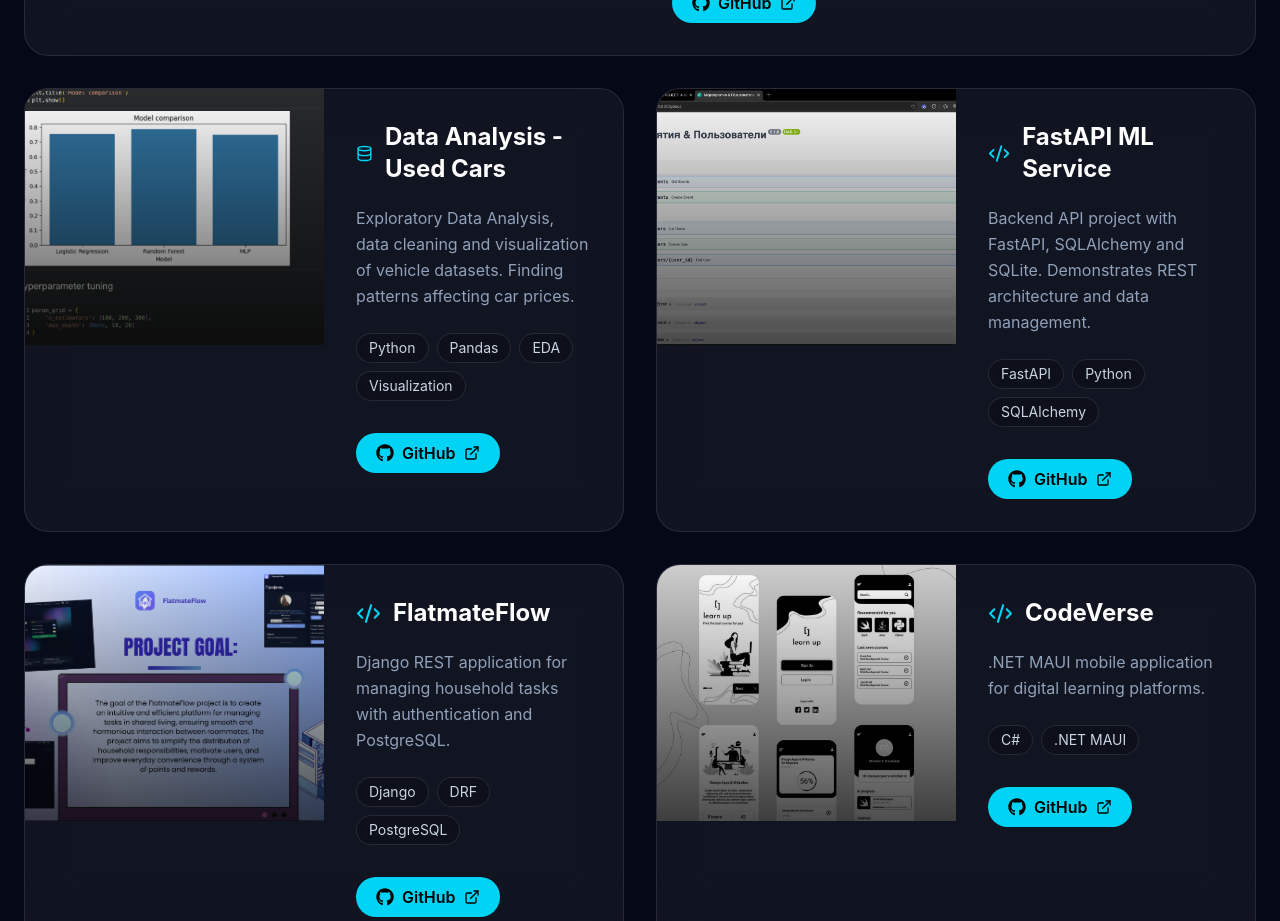
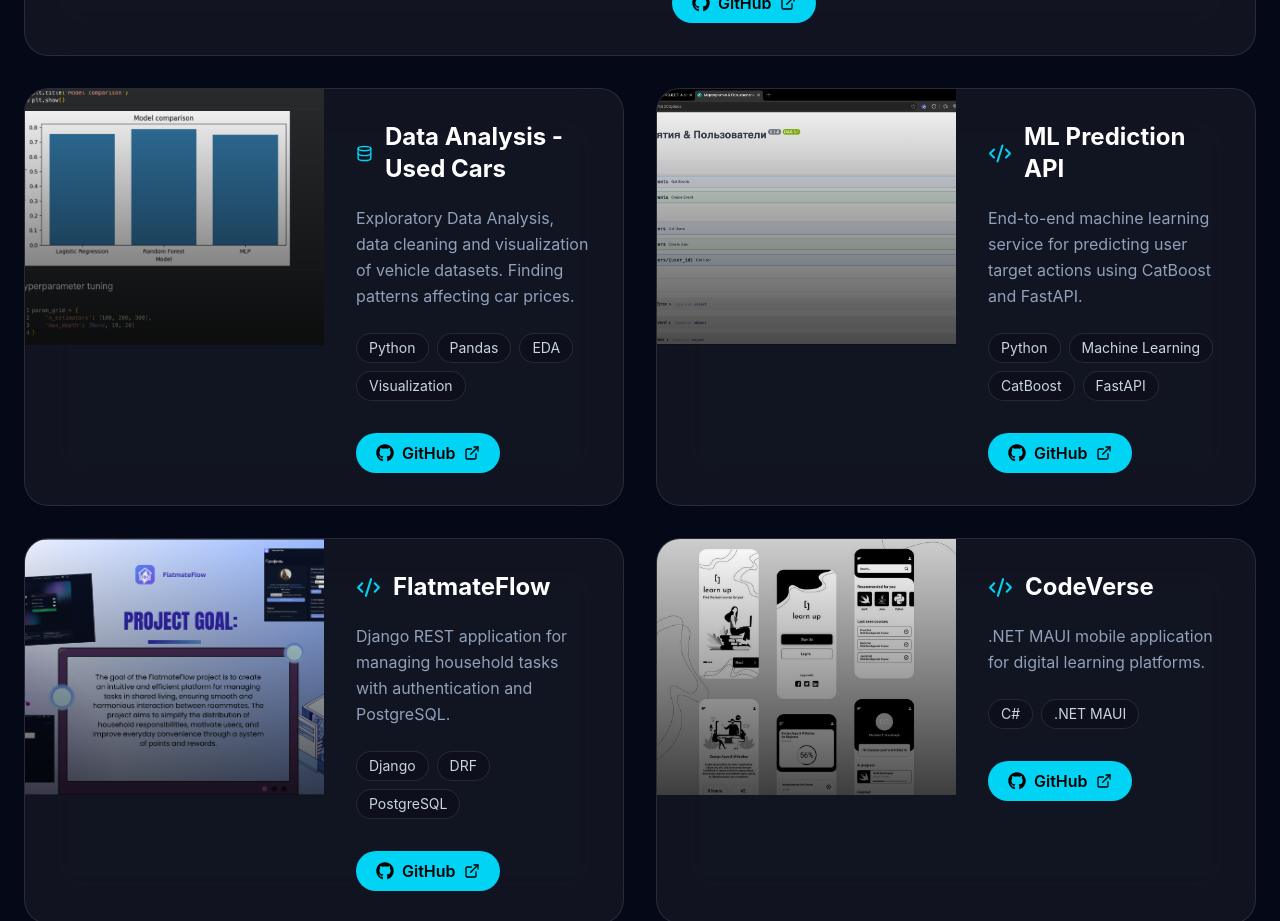
Before and after one commit to lllda06/lada-portfolio, a Next.js app: page / in a window 1280 px wide. Shown: the part 3800-4721 px from the top of the page. Built offline with nearby package versions, Linux system fonts and the light colour scheme.

Commit message:
Add new project

```diff
--- a/app/components/Projects.tsx
+++ b/app/components/Projects.tsx
@@ -46,18 +46,19 @@ const projects = [
 
 
   {
-    title:"FastAPI ML Service",
+    title:"ML Prediction API",
     description:
-      "Backend API project with FastAPI, SQLAlchemy and SQLite. Demonstrates REST architecture and data management.",
+      "End-to-end machine learning service for predicting user target actions using CatBoost and FastAPI.",
     image:
       "/projects/fastapi.png",
     tags:[
-      "FastAPI",
       "Python",
-      "SQLAlchemy"
+      "Machine Learning",
+      "CatBoost",
+      "FastAPI"
     ],
     github:
-      "https://github.com/lllda06/FASTAPI-PROJECT",
+      "https://github.com/lllda06/ML-PREDICTION-API",
     icon:Code2
   },
 
```
